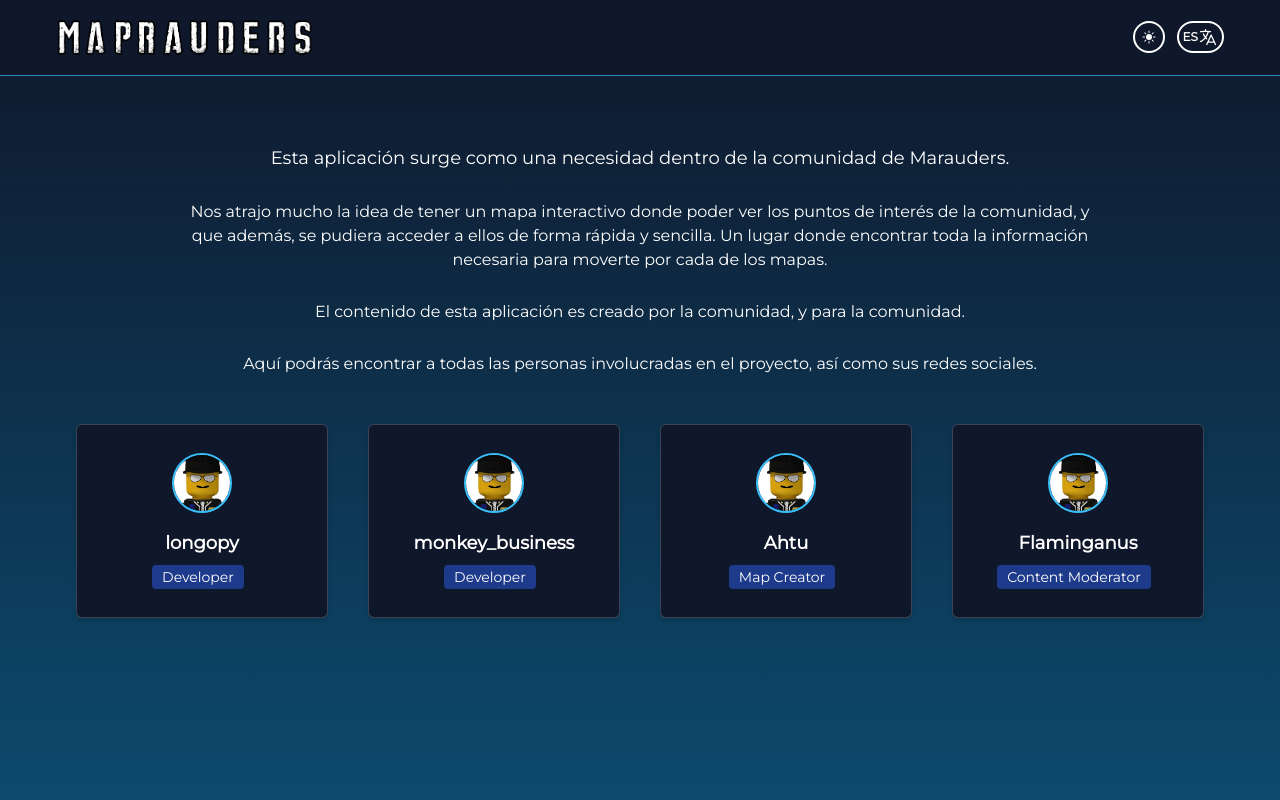
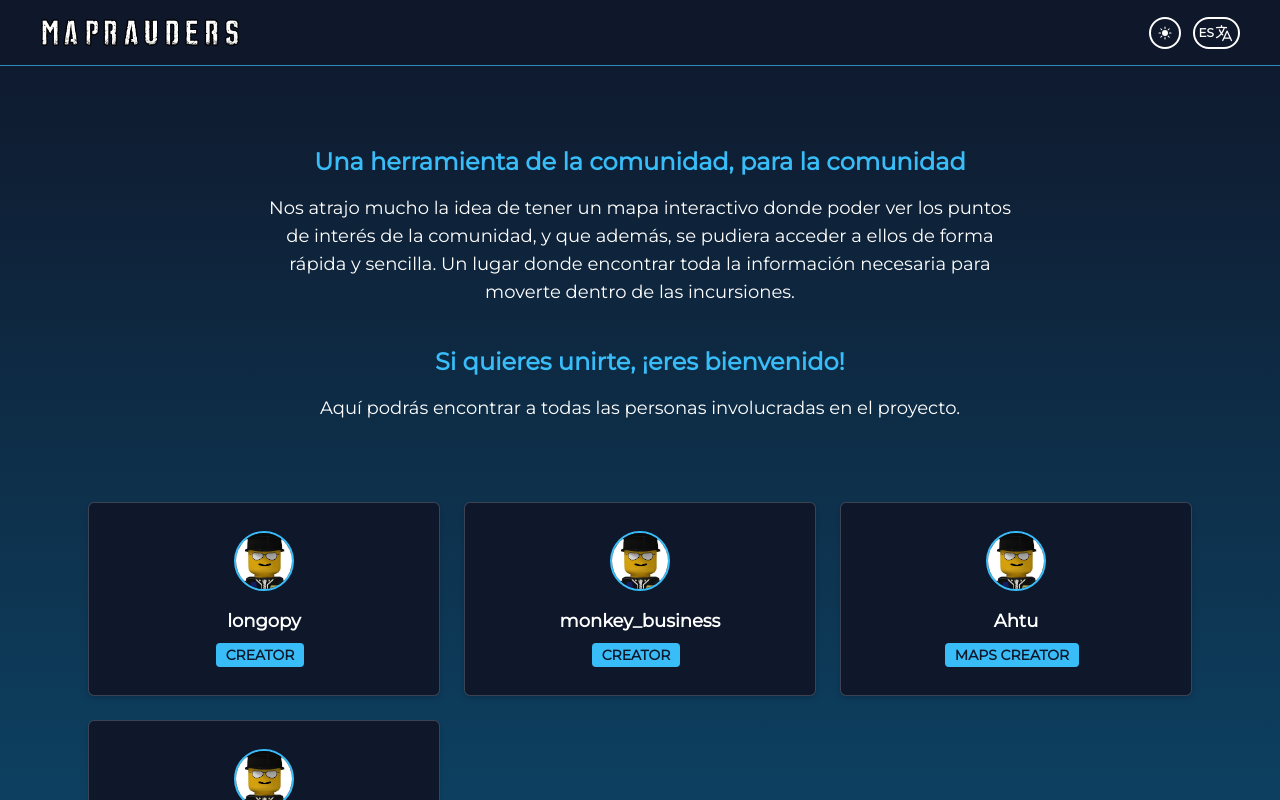
Before and after one commit to longopy/maprauders-new, a Next.js app: page /en/about in a window 1280 px wide. Shown: the top 800 px of the page. Built offline with nearby package versions, Linux system fonts and the light colour scheme; what i18next-resources-to-backend would draw is missing.

Commit message:
Modify about page and app logo

```diff
--- a/src/app/[lng]/about/page.tsx
+++ b/src/app/[lng]/about/page.tsx
@@ -1,63 +1,13 @@
 import CollaboratorCard from "@/components/about/CollaboratorCard";
+import { CollaboratorsBlocks } from "@/components/about/CollaboratorsBlocks";
 import { Header } from "@/components/common/Header";
 
 export default function AboutPage({ params }: { params: any }) {
   const { lng } = params;
   return (
-    <div>
+    <main>
       <Header lng={params.lng} themeSwitcher={true} />
-      <main className="flex flex-col items-center justify-between pt-2 m-5">
-        <div className="mx-20">
-        <h1 className="mt-10 text-center text-lg">
-          Esta aplicación surge como una necesidad dentro de la comunidad de
-          Marauders.
-        </h1>
-        <p className="mt-7 mx-20 text-center pd-5">
-          Nos atrajo mucho la idea de tener un mapa interactivo donde
-          poder ver los puntos de interés de la comunidad, y que además, se
-          pudiera acceder a ellos de forma rápida y sencilla.
-          Un lugar donde encontrar toda la información necesaria para moverte por cada de los mapas.
-        </p>
-        <p className="mt-7 mx-20 text-center pd-5">
-          El contenido de esta aplicación es creado por la comunidad, y para la comunidad.
-        </p>
-        <p className="mt-7 mx-20 text-center pd-5">
-          Aquí podrás encontrar a todas las personas involucradas en el proyecto, así como sus redes sociales.
-        </p>
-        </div>
-        <div className="container my-12 items-center content-center">
-          <div className="grid mx-14 sm:grid-cols-1 gap-10 lg:grid-cols-2 xl:grid-cols-4">
-            <CollaboratorCard
-              lng={lng}
-              username={"longopy"}
-              role={"Developer"}
-              img={`/images/about/collaborators/ahtu.jpg`}
-              social={{ twitter: "https://twitter.com/ahtu_" }}
-            />
-            <CollaboratorCard
-              lng={lng}
-              username={"monkey_business"}
-              role={"Developer"}
-              img={`/images/about/collaborators/ahtu.jpg`}
-              social={{ twitter: "https://twitter.com/ahtu_" }}
-            />
-            <CollaboratorCard
-              lng={lng}
-              username={"Ahtu"}
-              role={"Map creator"}
-              img={`/images/about/collaborators/ahtu.jpg`}
-              social={{ twitter: "https://twitter.com/ahtu_" }}
-            />
-            <CollaboratorCard
-              lng={lng}
-              username={"Flaminganus"}
-              role={"Content moderator"}
-              img={`/images/about/collaborators/ahtu.jpg`}
-              social={{ twitter: "https://twitter.com/ahtu_" }}
-            />
-          </div>
-        </div>
-      </main>
-    </div>
+      <CollaboratorsBlocks lng={params.lng} />
+    </main>
   );
 }
--- a/src/components/about/CollaboratorCard.tsx
+++ b/src/components/about/CollaboratorCard.tsx
@@ -33,7 +33,7 @@ export default function CollaboratorCard({
           {username}
         </div>
         <div className="text-center">
-          <span className="bg-blue-900 text-white text-sm font-medium mr-2 px-2.5 py-0.5 rounded capitalize inline-flex items-center justify-center">
+          <span className="bg-accent dark:text-dark text-white text-sm mr-2 px-2.5 py-0.5 rounded inline-flex items-center justify-center uppercase font-bold">
             {role}
           </span>
         </div>
--- /dev/null
+++ b/src/components/about/CollaboratorsBlocks.tsx
@@ -0,0 +1,61 @@
+import CollaboratorCard from "./CollaboratorCard";
+
+export function CollaboratorsBlocks({ lng }: { lng: string }) {
+  return (
+    <section className="relative">
+      <div className="relative max-w-6xl mx-auto px-4 sm:px-6">
+        <div className="py-12 md:py-20">
+          {/* Section header */}
+          <div className="max-w-3xl mx-auto text-center pb-12 md:pb-20">
+            <h2 className="h2 mb-4 dark:text-accent">
+              Una herramienta de la comunidad, para la comunidad
+            </h2>
+            <p className="text-lg">
+              Nos atrajo mucho la idea de tener un mapa interactivo donde poder
+              ver los puntos de interés de la comunidad, y que además, se
+              pudiera acceder a ellos de forma rápida y sencilla. Un lugar donde
+              encontrar toda la información necesaria para moverte dentro de las incursiones.
+            </p>
+            <h2 className="h2 mb-4 mt-10 dark:text-accent">
+            Si quieres unirte, ¡eres bienvenido!
+            </h2>
+            <p className="text-lg">
+            Aquí podrás encontrar a todas las personas involucradas en el
+              proyecto.
+            </p>
+          </div>
+          <div className="max-w-sm mx-auto grid gap-6 md:grid-cols-2 lg:grid-cols-3 items-start md:max-w-2xl lg:max-w-none">
+            <CollaboratorCard
+              lng={lng}
+              username={"longopy"}
+              role={"Creator"}
+              img={`/images/about/collaborators/ahtu.jpg`}
+              social={{ twitter: "https://twitter.com/ahtu_" }}
+            />
+            <CollaboratorCard
+              lng={lng}
+              username={"monkey_business"}
+              role={"Creator"}
+              img={`/images/about/collaborators/ahtu.jpg`}
+              social={{ twitter: "https://twitter.com/ahtu_" }}
+            />
+            <CollaboratorCard
+              lng={lng}
+              username={"Ahtu"}
+              role={"Maps creator"}
+              img={`/images/about/collaborators/ahtu.jpg`}
+              social={{ twitter: "https://twitter.com/ahtu_" }}
+            />
+            <CollaboratorCard
+              lng={lng}
+              username={"Flaminganus"}
+              role={"Content moderator"}
+              img={`/images/about/collaborators/ahtu.jpg`}
+              social={{ twitter: "https://twitter.com/ahtu_" }}
+            />
+          </div>
+        </div>
+      </div>
+    </section>
+  );
+}
--- a/src/components/common/AppLogo.tsx
+++ b/src/components/common/AppLogo.tsx
@@ -4,8 +4,8 @@ export default function AppLogo() {
     <Image
       src="/images/logos/maprauders.svg"
       alt="Maprauders Logo"
-      width={257.117}
-      height={36}
+      width={200}
+      height={33.333}
       priority
     />
   );
--- a/src/components/common/Header.tsx
+++ b/src/components/common/Header.tsx
@@ -14,10 +14,10 @@ export function Header({ lng, themeSwitcher }: { lng: string, themeSwitcher: boo
   const [isOpen, setIsOpen] = useState(false);
 
   return (
-    <nav className="flex items-center justify-between flex-wrap py-4 px-14 bg-dark border-b border-accent border-opacity-70">
+    <nav className="flex items-center justify-between flex-wrap py-4 px-10 bg-dark border-b border-accent border-opacity-70">
       <Link
         href="/"
-        className="flex items-center flex-shrink-0 text-white mr-6 lg:mr-72"
+        className="text-white mr-6"
       >
         <AppLogo />
       </Link>
--- a/src/styles/globals.css
+++ b/src/styles/globals.css
@@ -45,3 +45,7 @@ html {
   color: white;
   background: var(--accent);
 }
+
+h2 {
+  @apply text-2xl font-bold;
+}
```
